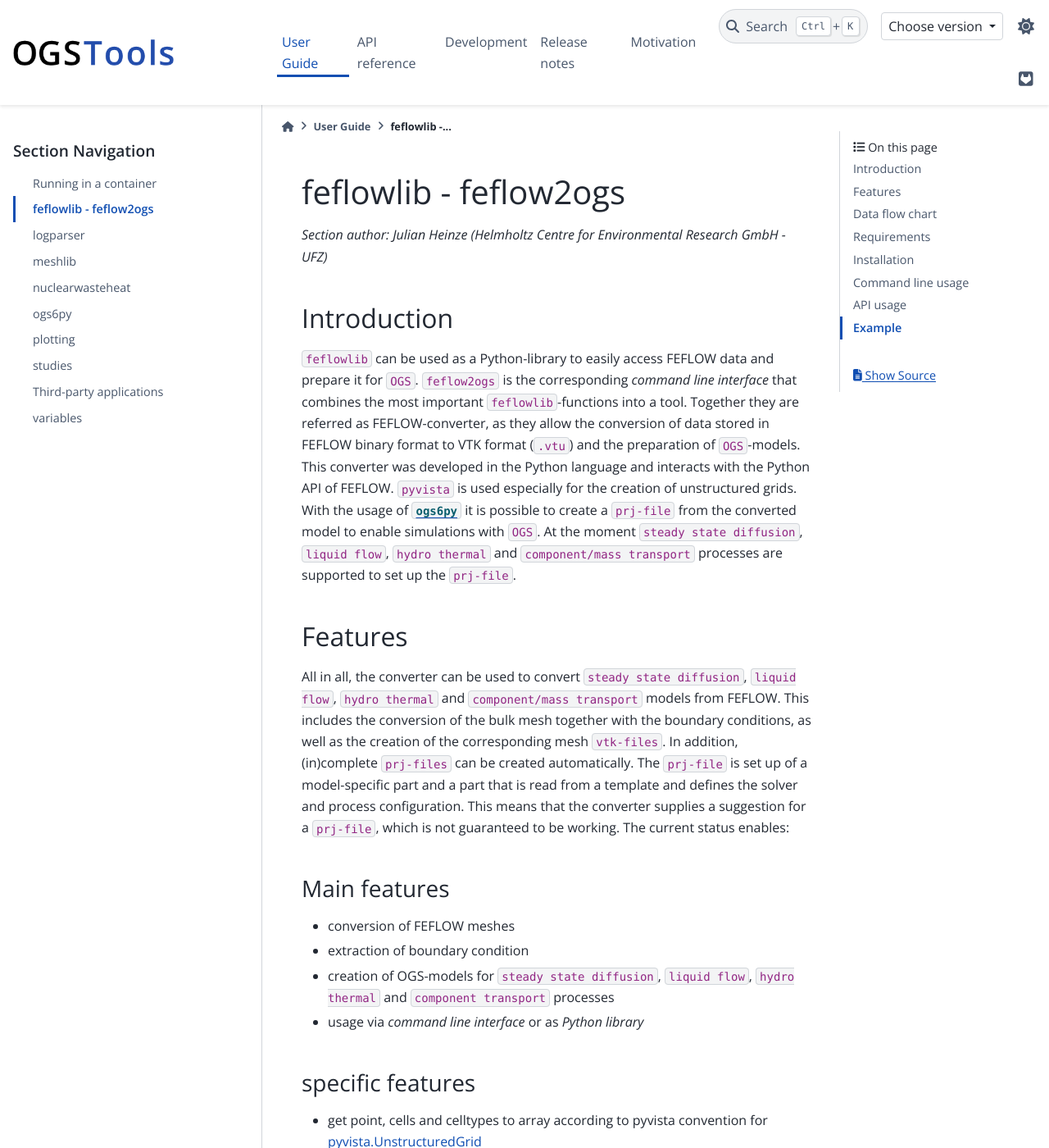
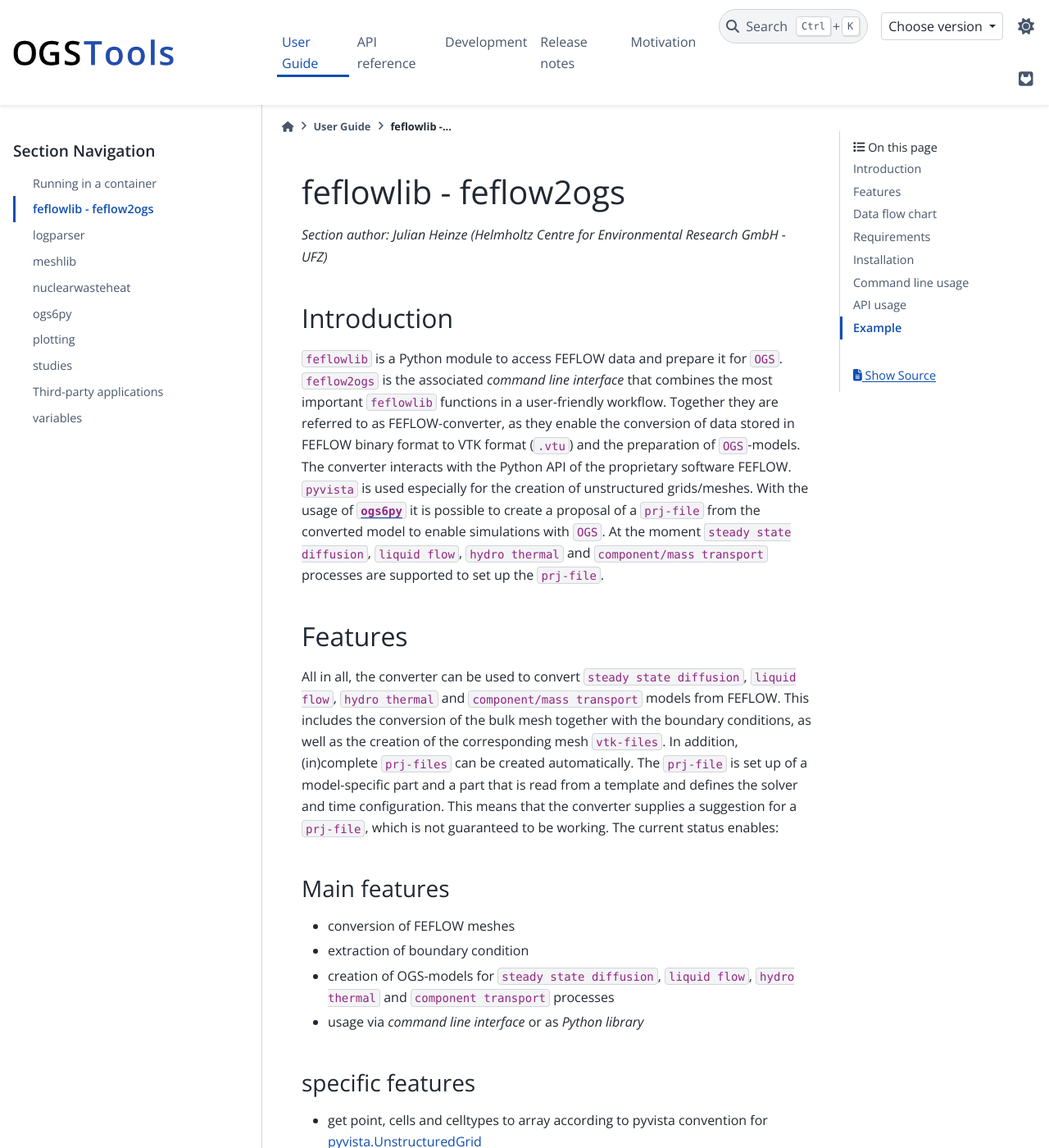
Before and after one commit to ufz/ogstools, a Sphinx documentation site: the page built from docs/user-guide/feflowlib.md, in a window 1280 px wide and 1400 px high. Shown: the whole window at 82% size. Built offline with Sphinx 7.4.7 and the PyData theme 0.15.4, drawn with Linux system fonts in a browser that asks for light colours; pages that are not in the unit, such as notebooks, are missing from menus; the version number could not be read and is left out; comment, search, counter and statistics services are not loaded.

Commit message:
update user-guide

```diff
--- a/docs/user-guide/feflowlib.md
+++ b/docs/user-guide/feflowlib.md
@@ -6,12 +6,12 @@
 
 ## Introduction
 
-`feflowlib` can be used as a Python-library to easily access FEFLOW data and prepare it for `OGS`.
-`feflow2ogs` is the corresponding *command line interface* that combines the most important `feflowlib`-functions into a tool.
-Together they are referred as FEFLOW-converter, as they allow the conversion of data stored in FEFLOW binary format to VTK format (`.vtu`) and the preparation of `OGS`-models.
-This converter was developed in the Python language and interacts with the Python API of FEFLOW.
-`pyvista` is used especially for the creation of unstructured grids.
-With the usage of [`ogs6py`](https://joergbuchwald.github.io/ogs6py-doc/index.html) it is possible to create a `prj-file` from the converted model to enable simulations with `OGS`.
+`feflowlib` is a Python module to access FEFLOW data and prepare it for `OGS`.
+`feflow2ogs` is the associated *command line interface* that combines the most important `feflowlib` functions in a user-friendly workflow.
+Together they are referred to as FEFLOW-converter, as they enable the conversion of data stored in FEFLOW binary format to VTK format (`.vtu`) and the preparation of `OGS`-models.
+The converter interacts with the Python API of the proprietary software FEFLOW.
+`pyvista` is used especially for the creation of unstructured grids/meshes.
+With the usage of [`ogs6py`](./ogs6py.md) it is possible to create a proposal of a `prj-file` from the converted model to enable simulations with `OGS`.
 At the moment `steady state diffusion`, `liquid flow`, `hydro thermal` and `component/mass transport` processes are supported to set up the `prj-file`.
 
 ## Features
@@ -19,9 +19,8 @@
 All in all, the converter can be used to convert `steady state diffusion`, `liquid flow`, `hydro thermal` and `component/mass transport` models from FEFLOW.
 This includes the conversion of the bulk mesh together with the boundary conditions, as well as the creation of the corresponding mesh `vtk-files`.
 In addition, (in)complete `prj-files` can be created automatically.
-The `prj-file` is set up of a model-specific part and a part that is read from a template and defines the solver and process configuration.
-This means that the converter supplies a suggestion for a `prj-file`, which is not guaranteed
-to be working.
+The `prj-file` is set up of a model-specific part and a part that is read from a template and defines the solver and time configuration.
+This means that the converter supplies a suggestion for a `prj-file`, which is not guaranteed to be working.
 The current status enables:
 
 ### Main features
```
